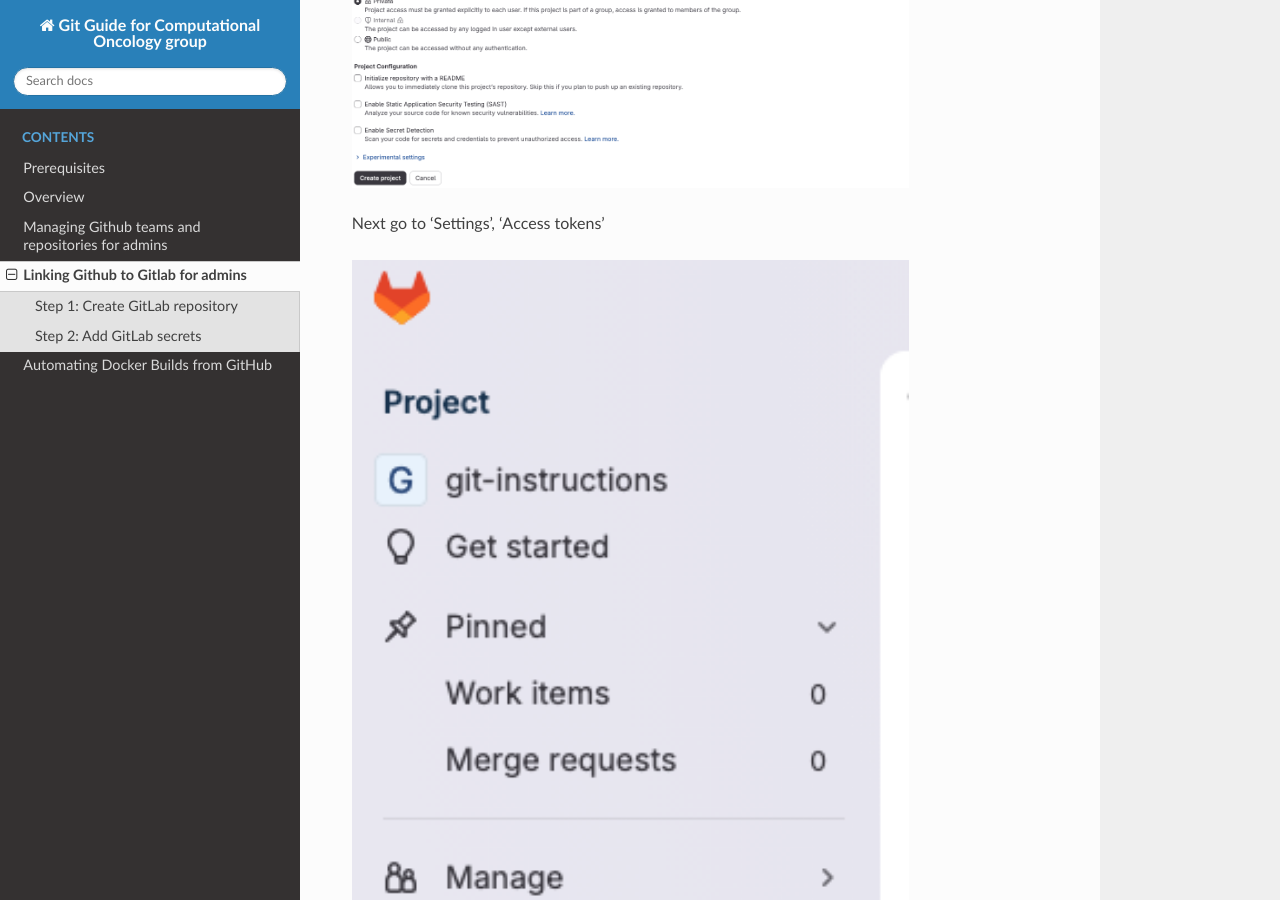
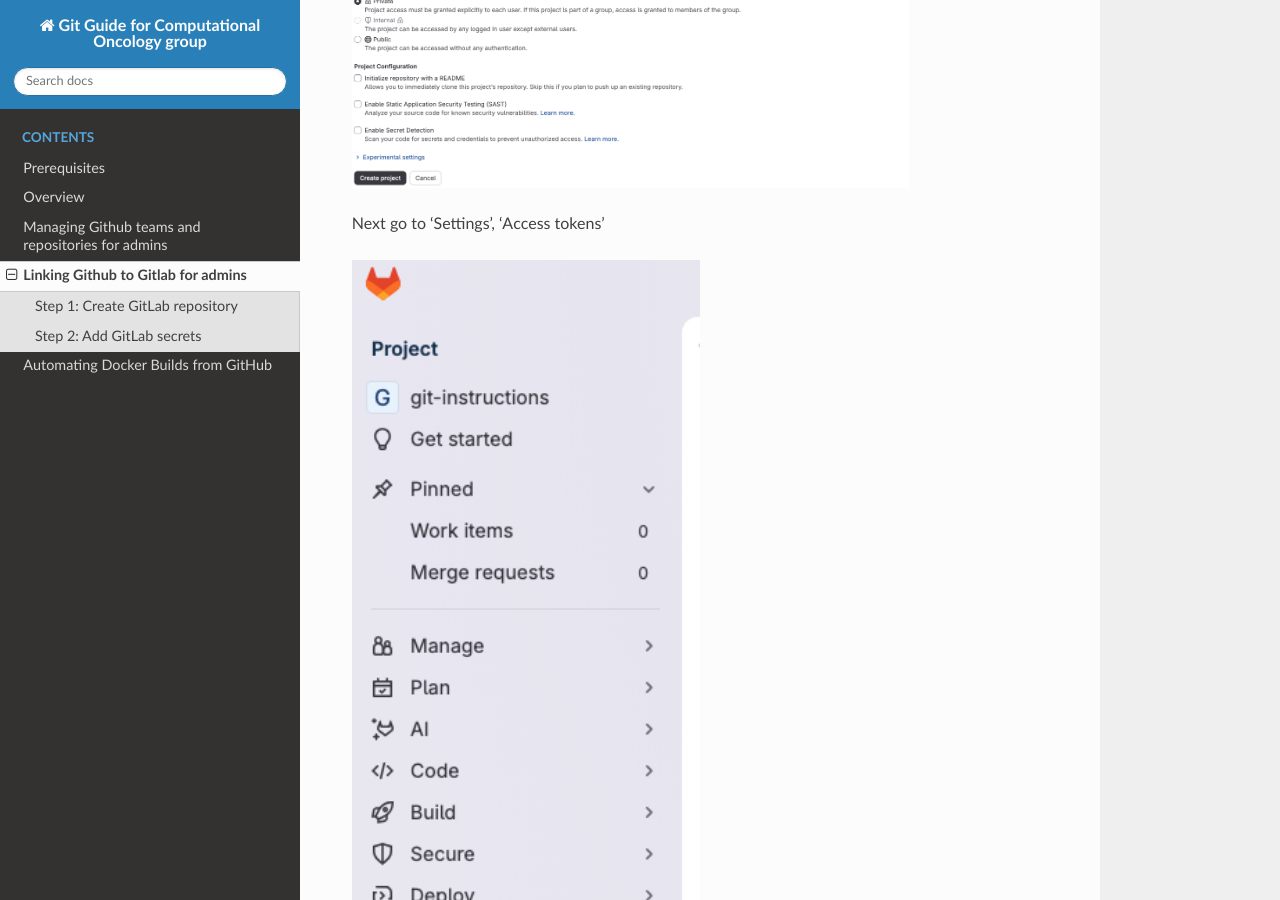
Before and after one commit to ComputationalOncologyUMCG/git-instructions, a Sphinx documentation site: the page built from docs/source/gitlab_linking_for_admins.rst, in a window 1280 px wide and 900 px high, scrolled down 1396 px. Built offline with Sphinx 7.4.7 and the Read the Docs theme 3.1.0, drawn with Linux system fonts in a browser that asks for light colours.

```diff
--- a/docs/source/gitlab_linking_for_admins.rst
+++ b/docs/source/gitlab_linking_for_admins.rst
@@ -38,7 +38,7 @@
 
 .. image:: images/gitlab_linking_for_admins/select_access_tokens.png
    :alt: select_access_tokens
-   :width: 80%
+   :width: 50%
 
 Then 'Add new token'
 
```
Also changed, not shown: other parts of docs/source/gitlab_linking_for_admins.rst (+1 -1 lines).
